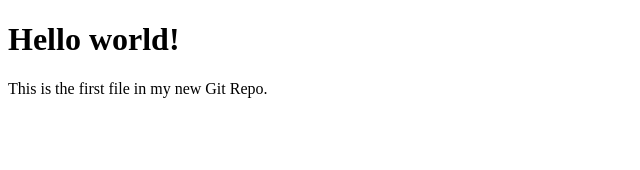
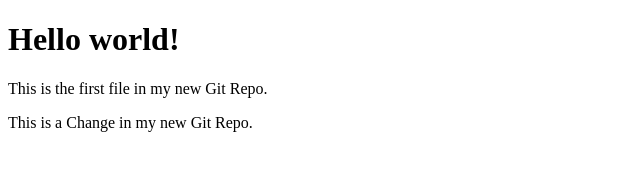
Before and after one commit to DimiJ/Test, a plain HTML site: page index.html in a window 1280 px wide. Shown: the whole page, without its empty margins (0-640 px from the left). Drawn offline with Linux system fonts and the light colour scheme.

Commit message:
Added a change

```diff
--- a/index.html
+++ b/index.html
@@ -7,6 +7,7 @@
 
 <h1>Hello world!</h1>
 <p>This is the first file in my new Git Repo.</p>
+<p>This is a Change in my new Git Repo.</p>
 
 </body>
 </html>
```
